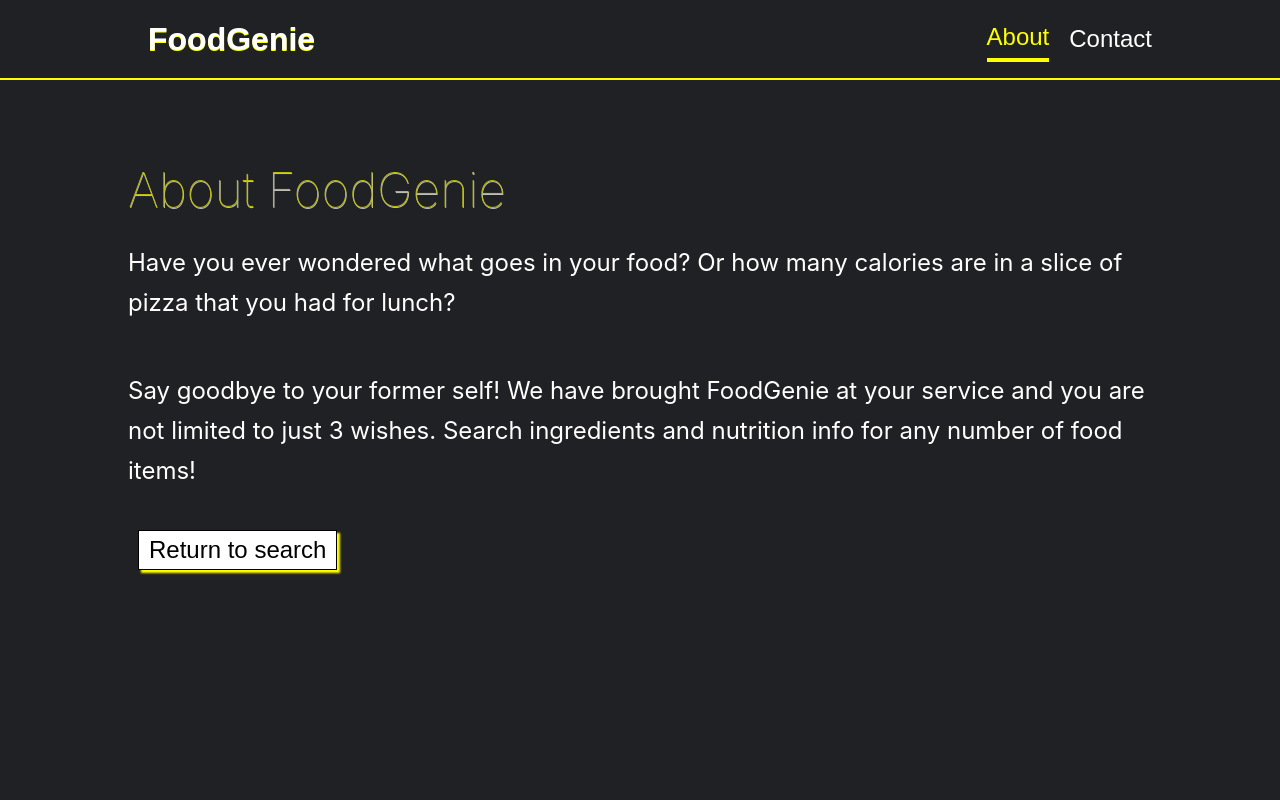
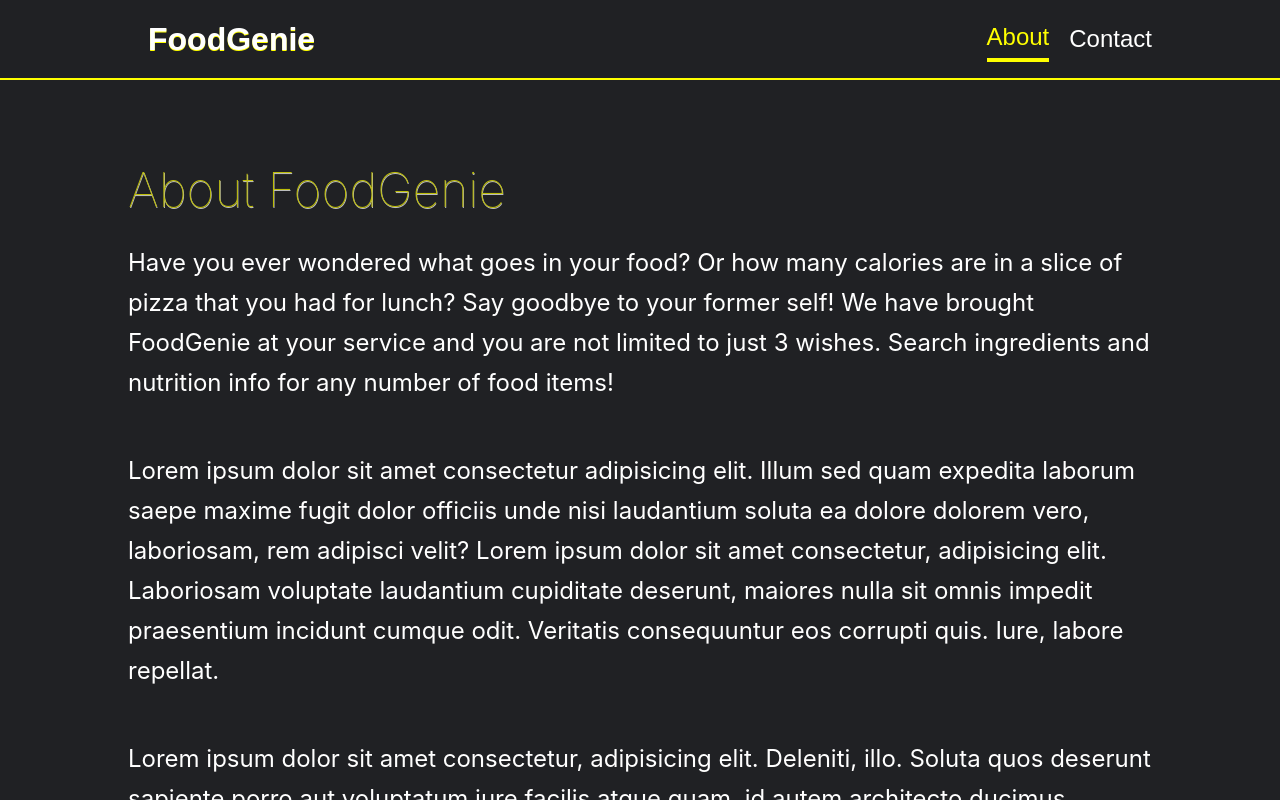
Before and after one commit to lil-white-shadow/food-genie, a React (Create React App) app: page / in a window 1280 px wide. Both pictures are taken after a click on the element "FoodGenie". Shown: the top 800 px of the page. Built offline with nearby package versions, Linux system fonts and the light colour scheme.

Commit message:
update text for about us

```diff
--- a/src/components/About.js
+++ b/src/components/About.js
@@ -1,7 +1,9 @@
 export default function About(props) {
-  const contentPara1 = "Have you ever wondered what goes in your food? Or how many calories are in a slice of pizza that you had for lunch?"
+  const contentPara1 = "Have you ever wondered what goes in your food? Or how many calories are in a slice of pizza that you had for lunch? Say goodbye to your former self! We have brought " + props.title + " at your service and you are not limited to just 3 wishes. Search ingredients and nutrition info for any number of food items!"
 
-  const contentPara2 = "Say goodbye to your former self! We have brought " + props.title + " at your service and you are not limited to just 3 wishes. Search ingredients and nutrition info for any number of food items!"
+  const contentPara2 = "Lorem ipsum dolor sit amet consectetur adipisicing elit. Illum sed quam expedita laborum saepe maxime fugit dolor officiis unde nisi laudantium soluta ea dolore dolorem vero, laboriosam, rem adipisci velit? Lorem ipsum dolor sit amet consectetur, adipisicing elit. Laboriosam voluptate laudantium cupiditate deserunt, maiores nulla sit omnis impedit praesentium incidunt cumque odit. Veritatis consequuntur eos corrupti quis. Iure, labore repellat."
+
+  const contentPara3 = "Lorem ipsum dolor sit amet consectetur, adipisicing elit. Deleniti, illo. Soluta quos deserunt sapiente porro aut voluptatum iure facilis atque quam, id autem architecto ducimus, veniam repellat amet fugiat molestiae? Lorem ipsum dolor sit amet consectetur adipisicing elit. At aliquid ipsa nesciunt veniam quam ipsam esse in id pariatur perferendis ea, est, porro ratione ducimus, totam laboriosam tenetur quidem dicta."
 
   return (
   <div className="card">
@@ -9,6 +11,7 @@ export default function About(props) {
     <div className="cardContent">
       <p>{contentPara1}</p>
       <p>{contentPara2}</p>
+      <p>{contentPara3}</p>
     </div>
     <div>
     </div>
```
